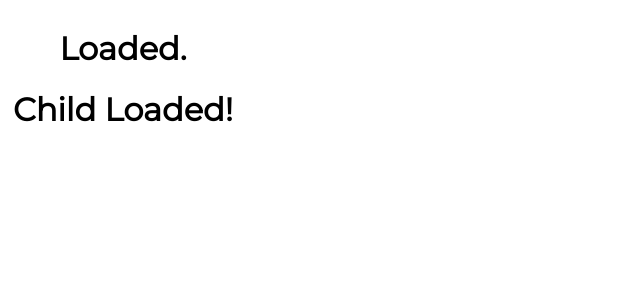
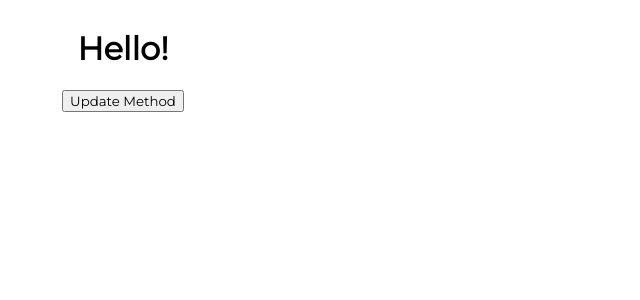
Before and after one commit to digimori/reactCI, a React (Vite) app: page / in a window 1280 px wide. Shown: the top 300 px of the page, without its empty margins (0-640 px from the left). Built offline with nearby package versions, Linux system fonts and the light colour scheme.

Commit message:
Lifecycle study of componentDidUpdate method.

```diff
--- a/src/App.jsx
+++ b/src/App.jsx
@@ -17,14 +17,16 @@
 import Content from './components/Content';
 import Clock from './components/ComponentLifecycleExample';
 import LifeCyclesCDM from './components/LifeCyclesCDM';
+import LifeCyclesCDU from './components/LifeCyclesCDU';
 
 
 function App() {
 
   return (
       <div className={css.App}>
-        <LifeCyclesCDM />
-        {/*<Clock />
+        <LifeCyclesCDU />
+        {/*<LifeCyclesCDM />
+        <Clock />
         <NavBarForm />
         <Sidebar />
        <Content />
--- /dev/null
+++ b/src/components/LifeCyclesCDU.jsx
@@ -0,0 +1,35 @@
+import React, { Component } from 'react'
+
+export class LifeCyclesCDU extends Component {
+    constructor(props) {
+      super(props)
+
+      this.state = {
+         greeting: 'Hello!'
+      }
+    }
+
+updateGreeting = () =>{
+    // Toggle state
+    this.setState(prevState => {
+        return {
+            greeting: prevState.greeting === "Hello!" ? "Goodbye" : "Hello!"
+        }
+    })
+}
+componentDidUpdate() {
+    // Calls after component has updated, skipping the constructor step on the rendering.
+    console.log("Component Updated")
+}
+
+  render() {
+    return (
+      <div>
+        <h1>{this.state.greeting}</h1>
+        <button onClick={this.updateGreeting}>Update Method</button>
+      </div>
+    )
+  }
+}
+
+export default LifeCyclesCDU
```
